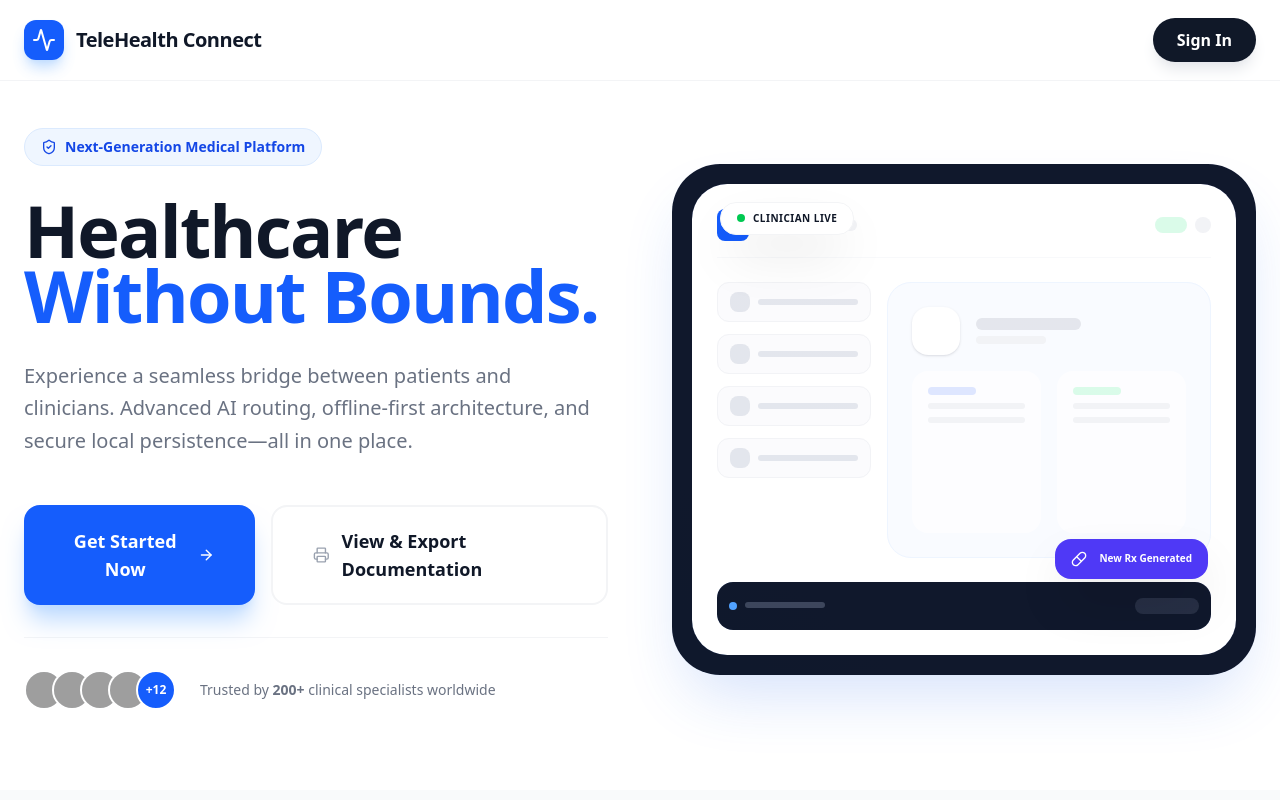
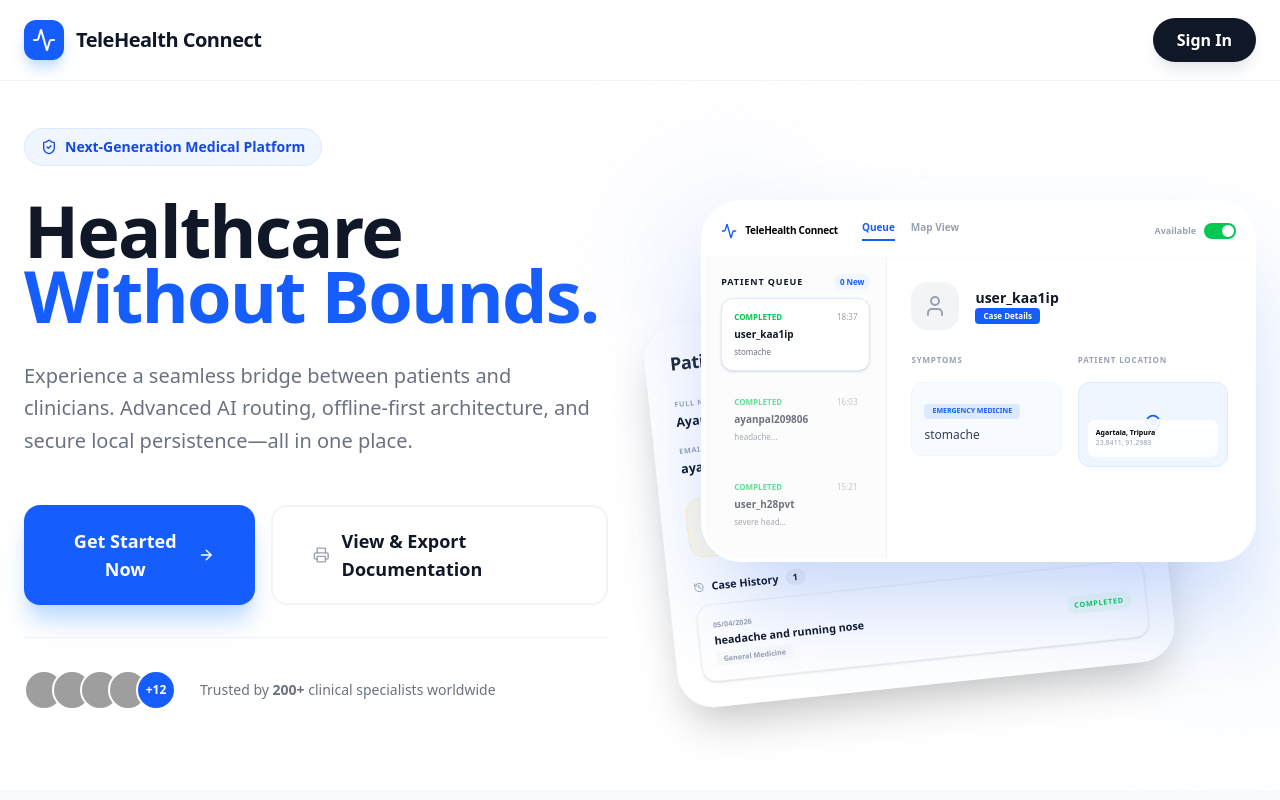
Before and after one commit to Ayanpal98/TEchnical_consultant, a React (Vite) app: page / in a window 1280 px wide. Shown: the top 800 px of the page. Built offline with nearby package versions, Linux system fonts and the light colour scheme; grey boxes are pictures that could not be loaded.

Commit message:
feat: Add history view to dashboard mockup
Introduces a visual representation of a history view within the TeleHealth Connect dashboard mockup, enhancing the user interface demonstration.

```diff
--- a/src/App.tsx
+++ b/src/App.tsx
@@ -45,7 +45,8 @@ import {
   Check,
   ArrowRight,
   Printer,
-  Mail
+  Mail,
+  History as HistoryIcon
 } from 'lucide-react';
 import { motion, AnimatePresence } from 'motion/react';
 import { Map, Marker } from 'pigeon-maps';
@@ -2592,94 +2593,168 @@ const WelcomePage = ({ onGetStarted }: { onGetStarted: () => void }) => {
           </motion.div>
 
           <motion.div
-            initial={{ opacity: 0, scale: 0.8, rotate: 5 }}
-            animate={{ opacity: 1, scale: 1, rotate: 0 }}
+            initial={{ opacity: 0, x: 50 }}
+            animate={{ opacity: 1, x: 0 }}
             transition={{ duration: 1, ease: [0.16, 1, 0.3, 1] }}
             className="relative"
           >
             {/* Visual Representation of Dashboard */}
-            <div className="relative bg-gray-900 rounded-[3rem] p-5 shadow-[0_32px_64px_-16px_rgba(37,99,235,0.2)] aspect-[4/3.5] overflow-hidden group">
-              <div className="absolute inset-0 bg-gradient-to-tr from-blue-500/10 to-indigo-500/10 mix-blend-overlay" />
-
-              <div className="h-full w-full bg-white rounded-[2.2rem] overflow-hidden border border-white/20 p-6 flex flex-col gap-6">
-                {/* Header Preview */}
-                <div className="flex items-center justify-between pb-4 border-b border-gray-50">
+            <div className="relative aspect-[4/3] w-full max-w-2xl mx-auto">
+              {/* Back UI (Patient Dashboard Replicated) */}
+              <motion.div
+                initial={{ opacity: 0, scale: 0.9, y: 20 }}
+                animate={{ opacity: 1, scale: 1, y: 0 }}
+                transition={{ delay: 0.2, duration: 0.8 }}
+                className="absolute -left-10 top-20 w-[95%] bg-white rounded-[2.5rem] overflow-hidden shadow-2xl border-4 border-white transform -rotate-6 z-0 group hover:rotate-0 transition-all duration-500 hover:z-20 p-6 flex flex-col gap-6 scale-90"
+              >
+                <div className="flex justify-between items-center">
+                  <h3 className="text-xl font-bold text-gray-900 tracking-tight">Patient Profile</h3>
+                  <button className="px-4 py-1.5 bg-gray-50 border border-gray-100 rounded-lg text-xs font-bold text-gray-500 flex items-center gap-2">
+                    <Edit2 className="w-3 h-3" /> Edit Profile
+                  </button>
+                </div>
+
+                <div className="grid grid-cols-2 gap-4">
+                  <div className="space-y-4">
+                    <div>
+                      <p className="text-[8px] font-black uppercase text-gray-400 tracking-widest mb-1">Full Name</p>
+                      <p className="text-sm font-bold text-gray-900">Ayan Pal</p>
+                    </div>
+                    <div>
+                      <p className="text-[8px] font-black uppercase text-gray-400 tracking-widest mb-1">Email Address</p>
+                      <p className="text-sm font-bold text-gray-900">ayanpal209806@gmail.com</p>
+                    </div>
+                  </div>
+                  <div className="space-y-3">
+                    <div className="p-4 bg-blue-50 rounded-2xl border border-blue-100">
+                      <p className="text-[10px] font-black text-blue-600 uppercase mb-1">Clinical Notes</p>
+                      <p className="text-[9px] text-blue-800 leading-relaxed">Registered since 2026. All medical history is stored securely in local storage.</p>
+                    </div>
+                  </div>
+                </div>
+
+                <div className="p-4 bg-amber-50 rounded-2xl border border-amber-100 flex items-center justify-between">
                   <div className="flex items-center gap-3">
-                    <div className="w-8 h-8 bg-blue-600 rounded-lg" />
-                    <div className="h-3 w-24 bg-gray-100 rounded-full" />
-                  </div>
-                  <div className="flex gap-2">
-                    <div className="w-8 h-4 bg-green-100 rounded-full" />
-                    <div className="w-4 h-4 bg-gray-100 rounded-full" />
-                  </div>
+                    <div className="w-8 h-8 bg-amber-100 rounded-lg flex items-center justify-center text-amber-600">
+                      <BookOpen className="w-4 h-4" />
+                    </div>
+                    <div>
+                      <p className="text-xs font-black text-gray-900">Medical History Summary</p>
+                      <p className="text-[8px] text-amber-600 uppercase font-black">Quick review of past diagnoses</p>
+                    </div>
+                  </div>
+                  <ChevronDown className="w-4 h-4 text-amber-300" />
                 </div>
 
-                {/* Bento Grid Preview */}
-                <div className="grid grid-cols-12 gap-4 flex-1">
-                  {/* Left Column: List/Queue */}
-                  <div className="col-span-4 space-y-3">
-                    {[1,2,3,4].map(i => (
-                      <div key={i} className="h-10 bg-gray-50/50 rounded-xl border border-gray-100 flex items-center px-3 gap-2">
-                        <div className="w-5 h-5 bg-gray-200 rounded-lg shrink-0" />
-                        <div className="h-1.5 w-full bg-gray-200 rounded-full" />
+                <div className="space-y-3">
+                  <p className="text-xs font-black text-gray-900 flex items-center gap-2">
+                    <HistoryIcon className="w-3 h-3 text-gray-400" /> Case History <span className="bg-gray-100 px-2 py-0.5 rounded-full text-[10px]">1</span>
+                  </p>
+                  <div className="p-4 border border-gray-100 rounded-2xl bg-white shadow-sm flex justify-between items-center">
+                    <div>
+                      <p className="text-[8px] text-gray-400 font-bold mb-1">05/04/2026</p>
+                      <p className="text-xs font-black text-gray-900">headache and running nose</p>
+                      <div className="flex items-center gap-2 mt-1">
+                        <span className="px-2 py-0.5 bg-gray-50 text-gray-400 rounded text-[8px] font-bold">General Medicine</span>
+                      </div>
+                    </div>
+                    <span className="text-[8px] font-black text-green-500 uppercase tracking-widest px-2 py-1 bg-green-50 rounded-full">Completed</span>
+                  </div>
+                </div>
+              </motion.div>
+
+              {/* Front UI (Clinician Dashboard Replicated) */}
+              <motion.div
+                initial={{ opacity: 0, scale: 0.9, y: -20 }}
+                animate={{ opacity: 1, scale: 1, y: 0 }}
+                transition={{ delay: 0.4, duration: 0.8 }}
+                className="absolute right-0 top-0 w-[95%] bg-white rounded-[2.5rem] overflow-hidden shadow-[0_50px_100px_-20px_rgba(37,99,235,0.3)] border-4 border-white z-10 group hover:-translate-y-4 transition-all duration-500 flex flex-col"
+              >
+                {/* Header */}
+                <div className="p-4 border-b border-gray-50 flex justify-between items-center bg-white">
+                  <div className="flex items-center gap-6">
+                    <div className="flex items-center gap-2">
+                      <Activity className="w-4 h-4 text-blue-600" />
+                      <span className="text-[10px] font-black tracking-tight">TeleHealth Connect</span>
+                    </div>
+                    <div className="flex gap-4">
+                      <span className="text-[10px] font-bold text-blue-600 border-b-2 border-blue-600 pb-1">Queue</span>
+                      <span className="text-[10px] font-bold text-gray-400">Map View</span>
+                    </div>
+                  </div>
+                  <div className="flex items-center gap-2">
+                    <span className="text-[9px] font-bold text-gray-400">Available</span>
+                    <div className="w-8 h-4 bg-green-500 rounded-full relative">
+                      <div className="absolute right-0.5 top-0.5 w-3 h-3 bg-white rounded-full" />
+                    </div>
+                  </div>
+                </div>
+
+                <div className="flex flex-1 min-h-[300px]">
+                  {/* Sidebar */}
+                  <div className="w-1/3 bg-gray-50/50 border-r border-gray-100 p-4 space-y-3">
+                    <div className="flex items-center justify-between mb-2">
+                      <span className="text-[9px] font-black text-gray-900 uppercase tracking-widest">Patient Queue</span>
+                      <span className="text-[8px] px-1.5 py-0.5 bg-blue-50 text-blue-600 rounded-full font-black">0 New</span>
+                    </div>
+                    {[
+                      { name: "user_kaa1ip", time: "18:37", sym: "stomache" },
+                      { name: "ayanpal209806", time: "16:03", sym: "headache..." },
+                      { name: "user_h28pvt", time: "15:21", sym: "severe head..." }
+                    ].map((p, i) => (
+                      <div key={i} className={`p-3 rounded-xl border ${i === 0 ? 'bg-white border-blue-100 shadow-sm' : 'bg-transparent border-transparent opacity-60'}`}>
+                        <div className="flex justify-between items-center mb-1">
+                          <span className="text-[8px] text-green-500 font-bold uppercase">Completed</span>
+                          <span className="text-[8px] text-gray-400">{p.time}</span>
+                        </div>
+                        <p className="text-[10px] font-black text-gray-900">{p.name}</p>
+                        <p className="text-[8px] text-gray-500 mt-1">{p.sym}</p>
                       </div>
                     ))}
                   </div>
 
-                  {/* Middle Column: Detail View */}
-                  <div className="col-span-8 flex flex-col gap-4">
-                    <div className="p-6 bg-blue-50/30 rounded-3xl border border-blue-50 flex-1 flex flex-col gap-4">
-                      <div className="flex items-center gap-4">
-                        <div className="w-12 h-12 bg-white rounded-2xl shadow-sm" />
-                        <div className="space-y-1.5 flex-1">
-                          <div className="h-3 w-1/2 bg-gray-200 rounded-full" />
-                          <div className="h-2 w-1/3 bg-gray-100 rounded-full" />
+                  {/* Main content */}
+                  <div className="flex-1 p-6 space-y-6 bg-white">
+                    <div className="flex items-center gap-4">
+                      <div className="w-12 h-12 bg-gray-100 rounded-2xl flex items-center justify-center text-gray-400">
+                        <UserIcon className="w-6 h-6" />
+                      </div>
+                      <div>
+                        <h4 className="text-sm font-black text-gray-900">user_kaa1ip</h4>
+                        <div className="flex gap-2">
+                          <span className="px-2 py-0.5 bg-blue-600 text-white rounded text-[8px] font-bold">Case Details</span>
                         </div>
                       </div>
-                      <div className="grid grid-cols-2 gap-4 h-full">
-                        <div className="bg-white/80 rounded-2xl p-4 flex flex-col gap-2">
-                          <div className="h-2 w-12 bg-indigo-100 rounded-full" />
-                          <div className="h-1.5 w-full bg-gray-100 rounded-full" />
-                          <div className="h-1.5 w-full bg-gray-100 rounded-full" />
-                        </div>
-                        <div className="bg-white/80 rounded-2xl p-4 flex flex-col gap-2">
-                          <div className="h-2 w-12 bg-green-100 rounded-full" />
-                          <div className="h-1.5 w-full bg-gray-100 rounded-full" />
-                          <div className="h-1.5 w-full bg-gray-100 rounded-full" />
+                    </div>
+
+                    <div className="grid grid-cols-2 gap-4">
+                      <div className="space-y-4">
+                        <p className="text-[8px] font-black uppercase text-gray-400 tracking-widest">Symptoms</p>
+                        <div className="p-3 bg-blue-50/50 rounded-xl border border-blue-50">
+                          <span className="px-2 py-0.5 bg-blue-100 text-blue-600 rounded text-[7px] font-black uppercase inline-block mb-2">Emergency Medicine</span>
+                          <p className="text-xs font-medium text-gray-700">stomache</p>
                         </div>
                       </div>
+                      <div className="space-y-4">
+                        <p className="text-[8px] font-black uppercase text-gray-400 tracking-widest">Patient Location</p>
+                        <div className="aspect-video bg-blue-50 rounded-xl border border-blue-100 overflow-hidden relative">
+                          <div className="absolute inset-0 flex items-center justify-center">
+                            <MapPin className="w-5 h-5 text-blue-600" />
+                          </div>
+                          <div className="absolute bottom-2 left-2 right-2 bg-white/90 p-2 rounded-lg text-[7px] border border-blue-50">
+                            <p className="font-bold">Agartala, Tripura</p>
+                            <p className="text-gray-400">23.8411, 91.2983</p>
+                          </div>
+                        </div>
+                      </div>
                     </div>
                   </div>
                 </div>
-
-                {/* Bottom Controls */}
-                <div className="h-12 bg-gray-900 rounded-2xl p-3 flex items-center justify-between">
-                  <div className="flex gap-2">
-                    <div className="w-2 h-2 bg-blue-400 rounded-full animate-pulse" />
-                    <div className="h-1.5 w-20 bg-white/20 rounded-full" />
-                  </div>
-                  <div className="w-16 h-4 bg-white/10 rounded-full" />
-                </div>
-              </div>
-
-              {/* Status Tags */}
-              <motion.div
-                animate={{ y: [0, -10, 0] }}
-                transition={{ repeat: Infinity, duration: 4 }}
-                className="absolute top-12 left-12 bg-white px-4 py-2 rounded-2xl shadow-2xl border border-gray-100 flex items-center gap-2"
-              >
-                <div className="w-2 h-2 bg-green-500 rounded-full" />
-                <span className="text-[10px] font-black uppercase text-gray-900 tracking-wider">Clinician Live</span>
               </motion.div>
 
-              <motion.div
-                animate={{ x: [0, 10, 0] }}
-                transition={{ repeat: Infinity, duration: 3 }}
-                className="absolute bottom-24 right-12 bg-indigo-600 px-4 py-3 rounded-2xl shadow-2xl text-white flex items-center gap-3"
-              >
-                <Pill className="w-4 h-4" />
-                <span className="text-[10px] font-bold">New Rx Generated</span>
-              </motion.div>
+              {/* Decorative elements */}
+              <div className="absolute -bottom-10 -right-10 w-32 h-32 bg-blue-100 rounded-full blur-3xl opacity-50" />
+              <div className="absolute -top-10 -left-10 w-48 h-48 bg-indigo-100 rounded-full blur-3xl opacity-30" />
             </div>
           </motion.div>
         </div>
```
